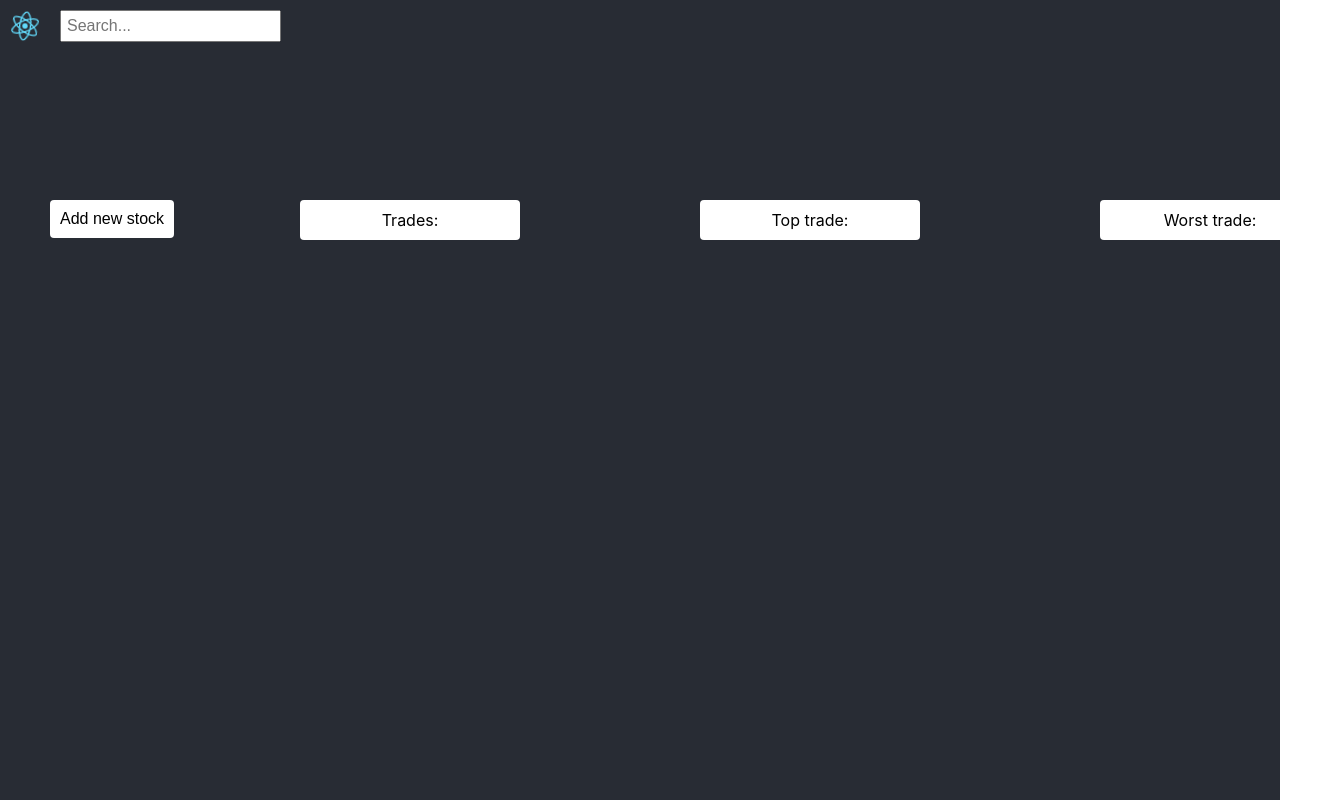
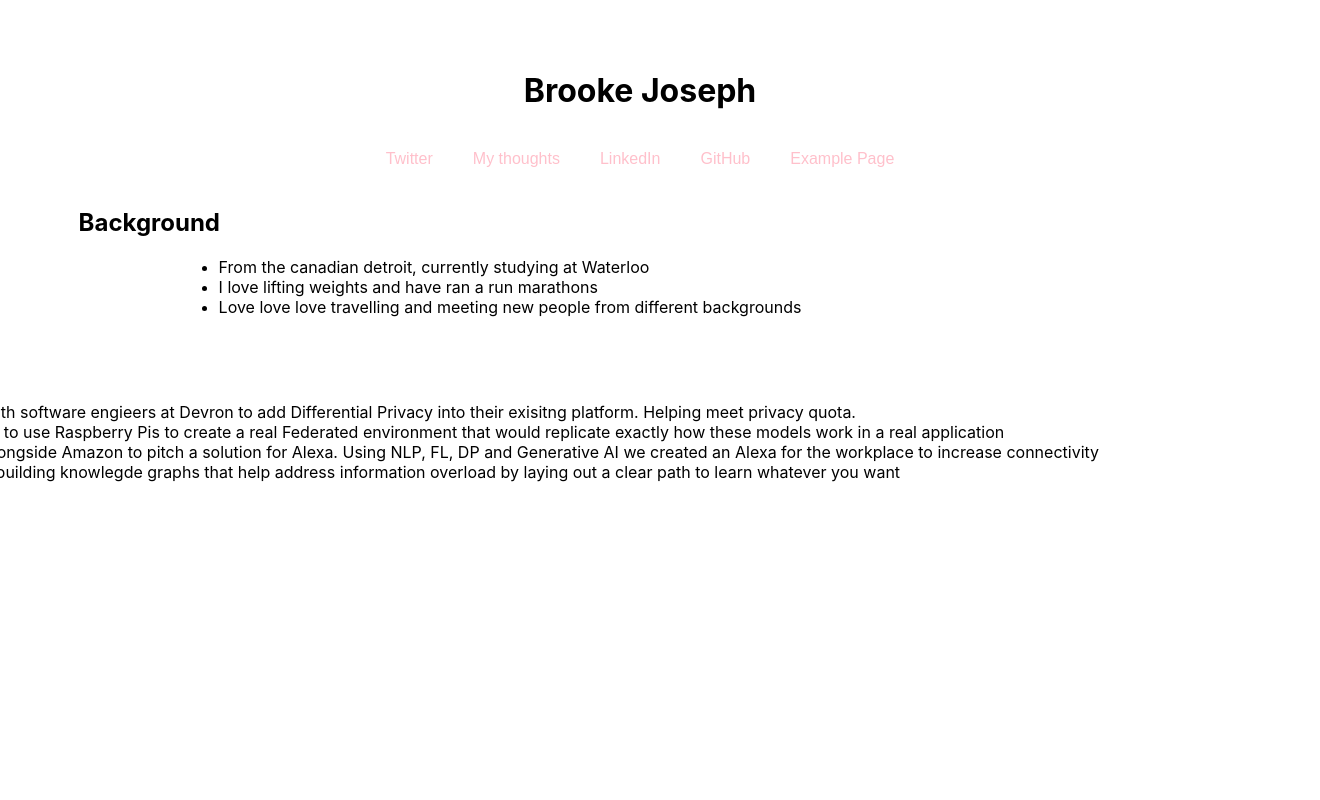
Before and after one commit to brookejoseph/website, a React (Create React App) app: page / in a window 1280 px wide. Shown: the whole page, 1320 px wide, since content can reach past the window. Built offline with nearby package versions, Linux system fonts and the light colour scheme.

Commit message:
First commit

```diff
--- a/package.json
+++ b/package.json
@@ -6,7 +6,9 @@
     "@testing-library/jest-dom": "^5.17.0",
     "@testing-library/react": "^13.4.0",
     "@testing-library/user-event": "^13.5.0",
+    "chart.js": "^4.4.2",
     "react": "^18.2.0",
+    "react-chartjs-2": "^5.2.0",
     "react-dom": "^18.2.0",
     "react-router-dom": "^6.22.3",
     "react-scripts": "5.0.1",
--- a/src/App.css
+++ b/src/App.css
@@ -28,6 +28,11 @@
   color: #61dafb;
 }
 
+
+.left-align {
+  text-align: left;
+  margin-left: -400px
+}
 @keyframes App-logo-spin {
   from {
     transform: rotate(0deg);
--- a/src/App.js
+++ b/src/App.js
@@ -1,94 +1,126 @@
 import logo from './logo.svg';
-import React, { useState } from 'react';
+import React from 'react';
 import './App.css';
-import AddStock from './addstock';
 
 
 function App() {
-  const [showAddStock, setShowAddStock] = useState(false);
-
-  if (showAddStock) {
-    return <AddStock />;
-  }
-
   return (
-    <div className="App" style={{ backgroundColor: 'black', color: 'white' }}>
-      <header className="App-header">
-      <div style={{ position: 'absolute', top: 0, left: 0, display: 'flex', alignItems: 'center' }}>
-          <img src={logo} className="App-logo" alt="logo" style={{ height: '50px', width: '50px' }} />
-          <input
-            type="search"
-            placeholder="Search..."
+    <div style={{
+      display: 'flex',
+      flexDirection: 'column',
+      alignItems: 'center',
+      justifyContent: 'center',
+      paddingTop: '50px',
+      overflowY: 'scroll'
+    }}>
+      <h1 style={{ fontSize: '2em', marginBottom: '20px' }}>Brooke Joseph</h1>
+      <div style={{
+        display: 'flex',
+        flexDirection: 'row',
+        justifyContent: 'center',
+        flexWrap: 'wrap',
+      }}>
+        <a href="https://twitter.com/BrookeaJoseph" target="_blank" rel="noopener noreferrer">
+          <button
             style={{
-              margin: '10px',
-              padding: '5px',
-              fontSize: '16px'
+              backgroundColor: 'transparent',
+              color: 'pink',
+              padding: '10px',
+              fontSize: '16px',
+              border: 'none',
+              borderRadius: '4px',
+              margin: '10px'
             }}
-          />
-        </div>
+          >
+            Twitter
+          </button>
+        </a>
+        <a href="https://medium.com/@brookeajoseph17" target="_blank" rel="noopener noreferrer">
+          <button
+            style={{
+              backgroundColor: 'transparent',
+              color: 'pink',
+              padding: '10px',
+              fontSize: '16px',
+              border: 'none',
+              borderRadius: '4px',
+              margin: '10px'
+            }}
+          >
+            My thoughts
+          </button>
+        </a>
+        <a href="https://www.linkedin.com/in/brooke-joseph-0a7525196/" target="_blank" rel="noopener noreferrer">
+          <button
+            style={{
+              backgroundColor: 'transparent',
+              color: 'pink',
+              padding: '10px',
+              fontSize: '16px',
+              border: 'none',
+              borderRadius: '4px',
+              margin: '10px'
+            }}
+          >
+            LinkedIn
+          </button>
+        </a>
+        <a href="https://github.com/brookejoseph" target="_blank" rel="noopener noreferrer">
+          <button
+            style={{
+              backgroundColor: 'transparent',
+              color: 'pink',
+              padding: '10px',
+              fontSize: '16px',
+              border: 'none',
+              borderRadius: '4px',
+              margin: '10px'
+            }}
+          >
+            GitHub
+          </button>
+        </a>
+      <a href="https://www.example.com" target="_blank" rel="noopener noreferrer">
         <button
-          onClick={() => setShowAddStock(true)}
           style={{
-            position: 'absolute',
-            top: 200,
-            left: 50,
-            backgroundColor: 'white',
-            color: 'black',
+            backgroundColor: 'transparent',
+            color: 'pink',
             padding: '10px',
             fontSize: '16px',
             border: 'none',
-            borderRadius: '4px'
+            borderRadius: '4px',
+            margin: '10px'
           }}
         >
-          Add new stock
+          Example Page
         </button>
-        <p style={{
-          backgroundColor: 'white',
-          color: 'black',
-          padding: '10px',
-          fontSize: '16px',
-          width: '200px',
-          margin: 'auto',
-          marginTop: '20px',
-          position: 'absolute',
-          top: 180,
-          left: 300,
-          borderRadius: '4px'
-        }}>
-          Trades:
-        </p>
-        <p style={{
-          backgroundColor: 'white',
-          color: 'black',
-          padding: '10px',
-          fontSize: '16px',
-          width: '200px',
-          margin: 'auto',
-          marginTop: '20px',
-          position: 'absolute',
-          top: 180,
-          left: 700,
-          borderRadius: '4px'
-        }}>
-          Top trade:
-        </p>
-        <p style={{
-          backgroundColor: 'white',
-          color: 'black',
-          padding: '10px',
-          fontSize: '16px',
-          width: '200px',
-          margin: 'auto',
-          marginTop: '20px',
-          position: 'absolute',
-          top: 180,
-          left: 1100,
-          borderRadius: '4px'
-        }}>
-          Worst trade:
-        </p>
-      </header>
+      </a>
+      </div>
+
+      <div className="left-align">
+        <h2>Background</h2>
+        <ul style={{ marginLeft: '100px' }}>
+          <li>From the canadian detroit, currently studying at Waterloo</li>
+          <li>I love lifting weights and have ran a run marathons</li>
+          <li>Love love love travelling and meeting new people from different backgrounds</li>
+        </ul>
+      </div>
+
+      <div className="left-align">
+        <h2>What I've built</h2>
+        <ul style={{ marginLeft: '100px' }}>
+          <li>Worked with software engieers at Devron to add Differential Privacy into their exisitng platform.
+            Helping meet privacy quota.
+          </li>
+          <li>Attempted to use Raspberry Pis to create a real Federated environment
+            that would replicate exactly how these models work in a real application</li>
+          <li>Worked alongside Amazon to pitch a solution for Alexa. Using NLP, FL, DP and
+            Generative AI we created an Alexa for the workplace to increase connectivity </li>
+          <li>Currently building knowlegde graphs that help address information overload by laying out a clear path to learn whatever you want </li>
+        </ul>
+      </div>
     </div>
+
   );
 }
 
```
Also changed, not shown: src/addstock.js (deleted), src/photos.js (added), 1 other file (tests, documents, lock files or other folders).
